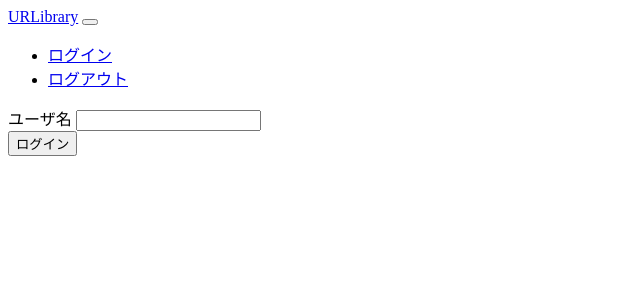
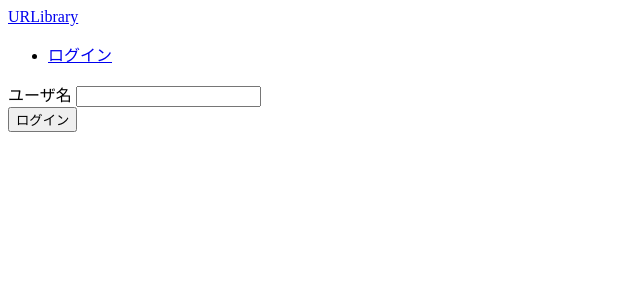
Before and after one commit to kyutech-programming-club/URLibrary, a Flask app: page /login in a window 1280 px wide. Shown: the top 300 px of the page, without its empty margins (0-640 px from the left). Run offline with Flask 2, Linux system fonts and the light colour scheme.

Commit message:
Display login logout

```diff
--- a/main/templates/layout.html
+++ b/main/templates/layout.html
@@ -1,22 +1,22 @@
 <div class="container">
   <nav class="navbar navbar-expand-lg navbar-light bg-light">
     <a class="navbar-brand" href='{{url_for("show_entries")}}'>URLibrary</a>
-      <button class="navbar-toggler" type="button" data-toggle="collapse" data-target="#navbarNav" aria-controls="navbarNav" aria-expanded="false" aria-label="Toggle navigation">
+      <!--<button class="navbar-toggler" type="button" data-toggle="collapse" data-target="#navbarNav" aria-controls="navbarNav" aria-expanded="false" aria-label="Toggle navigation">
         <span class="navbar-toggler-icon">
         </span>
-      </button>
+      </button> -->
 
     <div class="collapse navbar-collapse" id="navbarNav">
       <ul class="nav navbar-nav navbar-right">
-
+      {% if not session.user_id %}
         <li class="nav-item">
           <a class="nav-link" href='{{url_for("login")}}'>ログイン</a>
         </li>
-
+      {% else %}
         <li class="nav-item">
           <a class="nav-link" href='{{url_for("logout")}}'>ログアウト</a>
         </li>
-
+      {% endif %}
       </ul>
     </div>
   </nav>
```
